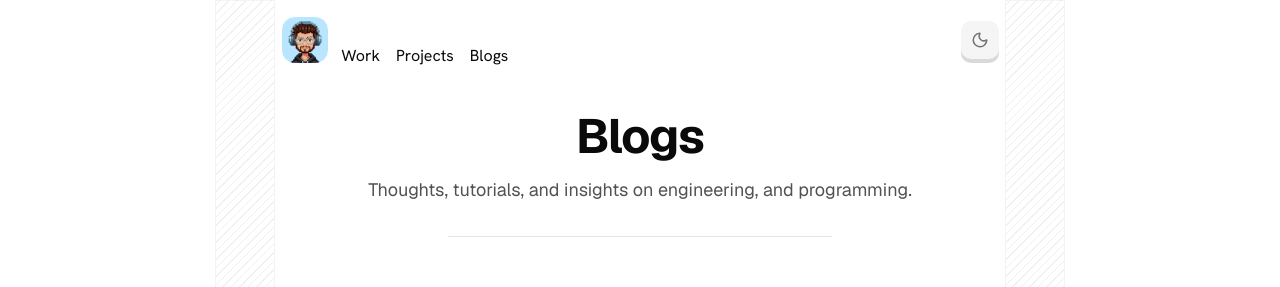
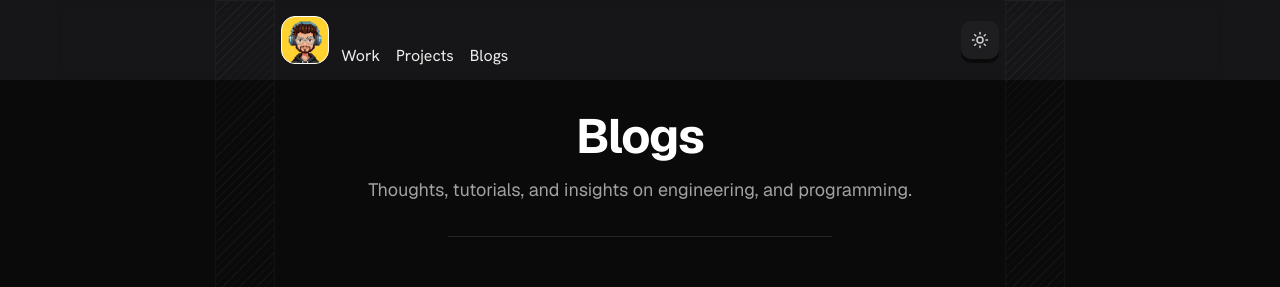
Before and after one commit to kaihere14/next_portfolio, a Next.js app: page /blogs in a window 1280 px wide. Shown: the top 287 px of the page. Built offline with nearby package versions, Linux system fonts and the light colour scheme; no server answers.

Commit message:
feat: default theme to dark mode if no preference is saved.

```diff
--- a/app/layout.tsx
+++ b/app/layout.tsx
@@ -29,10 +29,10 @@ const themeInitScript = `
     try {
       const savedTheme = localStorage.getItem('theme');
       const prefersDark = window.matchMedia('(prefers-color-scheme: dark)').matches;
-      if (savedTheme === 'dark' || (!savedTheme && prefersDark)) {
+      if (savedTheme === 'light') {
+        document.documentElement.classList.remove('dark');
+      } else {
         document.documentElement.classList.add('dark');
-      } else {
-        document.documentElement.classList.remove('dark');
       }
     } catch (e) {}
   })();
--- a/hooks/ThemeProvider.tsx
+++ b/hooks/ThemeProvider.tsx
@@ -21,12 +21,12 @@ let themeListeners: Array<() => void> = [];
 const themeStore = {
   getSnapshot: (): boolean => {
     const savedTheme = localStorage.getItem("theme");
-    // Default to light theme if no preference is saved
-    return savedTheme === "dark";
+    // Default to dark theme if no preference is saved
+    return savedTheme !== "light";
   },
   getServerSnapshot: (): boolean => {
-    // Return consistent value for SSR - will be updated on client
-    return false;
+    // Return consistent value for SSR - default to dark
+    return true;
   },
   subscribe: (listener: () => void): (() => void) => {
     themeListeners.push(listener);
```
